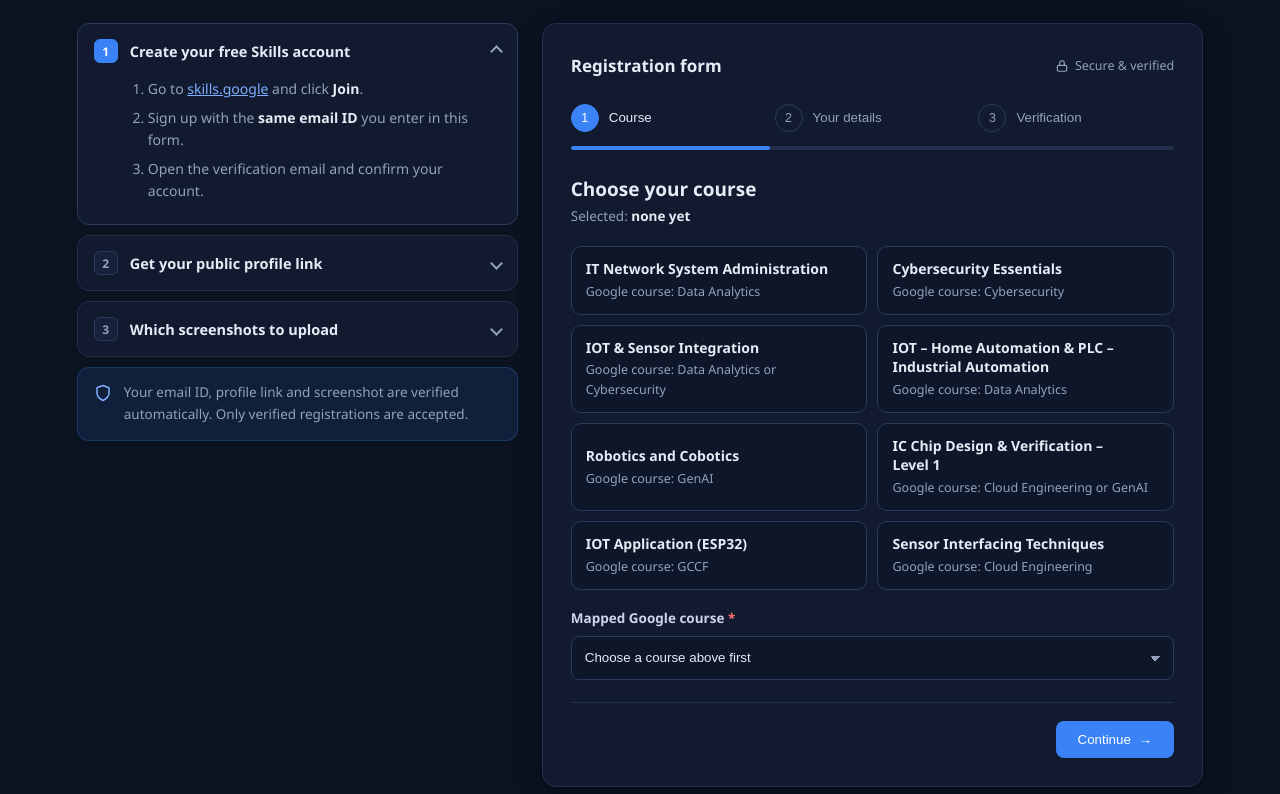
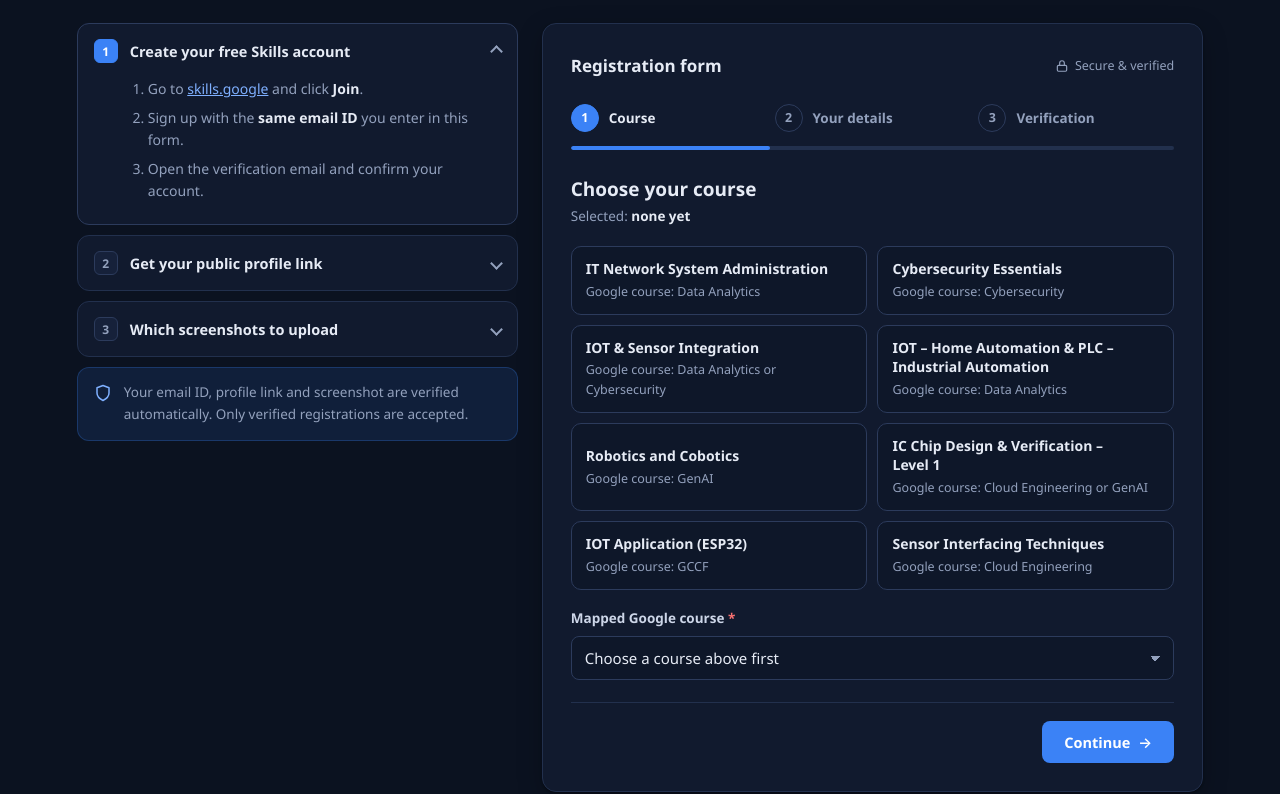
Before and after one commit to santheesh-sandy/Google_Course, a plain HTML site: page index.html in a window 1280 px wide. Shown: the part 1096-1890 px from the top of the page. Drawn offline with nearby package versions, Linux system fonts and the light colour scheme; some packages are replaced by stand-ins of ours; a script that the page names is missing.

Commit message:
Fix password field style and form font sizes
The optional password input had no field style, and an invalid font shorthand left form inputs, buttons and the stepper at the browser default size.

Co-Authored-By: Claude Opus 5.5 <noreply@anthropic.com>

```diff
--- a/index.html
+++ b/index.html
@@ -89,7 +89,7 @@ a{color:#7fb0ff}
 .card-h h3{margin:0;font-size:17px}
 .card-h .secure{display:inline-flex;align-items:center;gap:6px;font-size:12.5px;color:var(--mute)}
 .stepper{display:flex;gap:8px;margin-bottom:6px}
-.stepper button{flex:1;display:flex;align-items:center;gap:10px;border:0;background:none;padding:6px 0;cursor:pointer;color:var(--mute);font:600 13.5px/1.2 inherit;text-align:left}
+.stepper button{flex:1;display:flex;align-items:center;gap:10px;border:0;background:none;padding:6px 0;cursor:pointer;color:var(--mute);font-weight:600;font-size:13.5px;line-height:1.2;font-family:inherit;text-align:left}
 .stepper button:disabled{cursor:default}
 .stepper .dot{flex:none;width:28px;height:28px;border-radius:50%;display:grid;place-items:center;border:1.5px solid var(--line2);font-size:12.5px;transition:background .25s,border-color .25s,color .25s}
 .stepper button.on{color:var(--text)}
@@ -118,7 +118,7 @@ a{color:#7fb0ff}
 .fld>span{display:block;font-size:13.5px;font-weight:600;margin-bottom:6px;color:#cdd6e8}
 .fld>span i,.req-star{color:var(--req);font-style:normal}
 .row2{display:grid;grid-template-columns:1fr 1fr;gap:14px}
-#f input[type=text],#f input[type=email],#f input[type=tel],#f input[type=url],#f select{width:100%;height:44px;padding:0 13px;border:1px solid var(--line2);border-radius:8px;background:var(--field);color:var(--text);font:15px inherit;outline:none;transition:border-color .15s,box-shadow .15s}
+#f input[type=text],#f input[type=email],#f input[type=tel],#f input[type=url],#f input[type=password],#f select{width:100%;height:44px;padding:0 13px;border:1px solid var(--line2);border-radius:8px;background:var(--field);color:var(--text);font-size:15px;font-family:inherit;outline:none;transition:border-color .15s,box-shadow .15s}
 #f input:hover,#f select:hover{border-color:#4b5f88}
 #f input:focus,#f select:focus{border-color:var(--pri);box-shadow:var(--focus)}
 #f ::placeholder{color:#64748b}
@@ -143,7 +143,7 @@ a{color:#7fb0ff}
 .agree{display:flex;align-items:flex-start;gap:10px;font-size:13.5px;margin:18px 0 4px;cursor:pointer;color:#cdd6e8}
 .agree input{width:16px;height:16px;margin:2px 0 0;accent-color:var(--pri)}
 .nav{display:flex;justify-content:space-between;align-items:center;gap:12px;margin-top:22px;padding-top:18px;border-top:1px solid var(--line)}
-.btn{display:inline-flex;align-items:center;justify-content:center;gap:8px;border:0;border-radius:8px;padding:11px 22px;font:600 14.5px inherit;cursor:pointer;transition:background .15s,opacity .15s;color:#fff}
+.btn{display:inline-flex;align-items:center;justify-content:center;gap:8px;border:0;border-radius:8px;padding:11px 22px;font-weight:600;font-size:14.5px;font-family:inherit;cursor:pointer;transition:background .15s,opacity .15s;color:#fff}
 .btn.pri{background:var(--pri);margin-left:auto}
 .btn.pri:hover{background:var(--pri-h)}
 .btn.pri:disabled{opacity:.6;cursor:wait}
```
